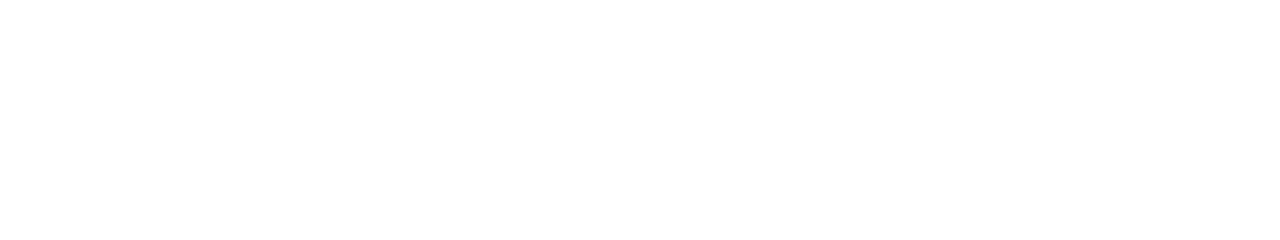
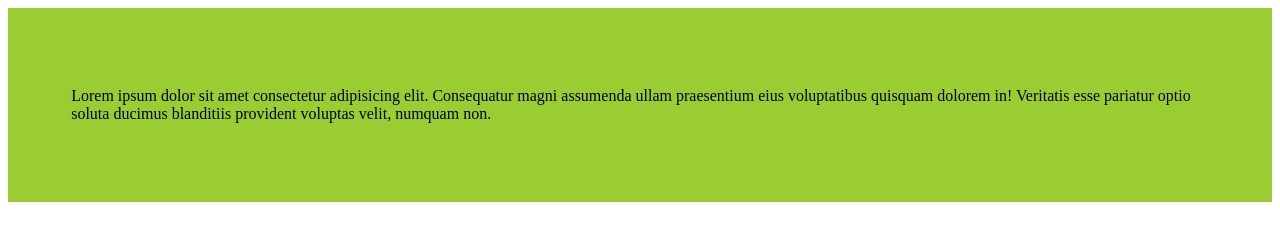
Before and after one commit to arafat-rhaman/my-simple-website, a plain HTML site: page index.html in a window 1280 px wide. Drawn offline with Linux system fonts and the light colour scheme.

Commit message:
added the first blog

```diff
--- a/index.html
+++ b/index.html
@@ -3,9 +3,14 @@
 <head>
     <meta charset="UTF-8">
     <meta name="viewport" content="width=device-width, initial-scale=1.0">
-    <title>Ny sinple website</title>
+    <title>Ny simple website</title>
+
+    <link rel="stylesheet" href="style/blog.css">
 </head>
 <body>
+    <div>
+        <p>Lorem ipsum dolor sit amet consectetur adipisicing elit. Consequatur magni assumenda ullam praesentium eius voluptatibus quisquam dolorem in! Veritatis esse pariatur optio soluta ducimus blanditiis provident voluptas velit, numquam non.</p>
+    </div>
 
 </body>
 </html>
--- /dev/null
+++ b/style/blog.css
@@ -0,0 +1,4 @@
+div{
+    background-color:yellowgreen;
+    padding: 5%;
+}
```
